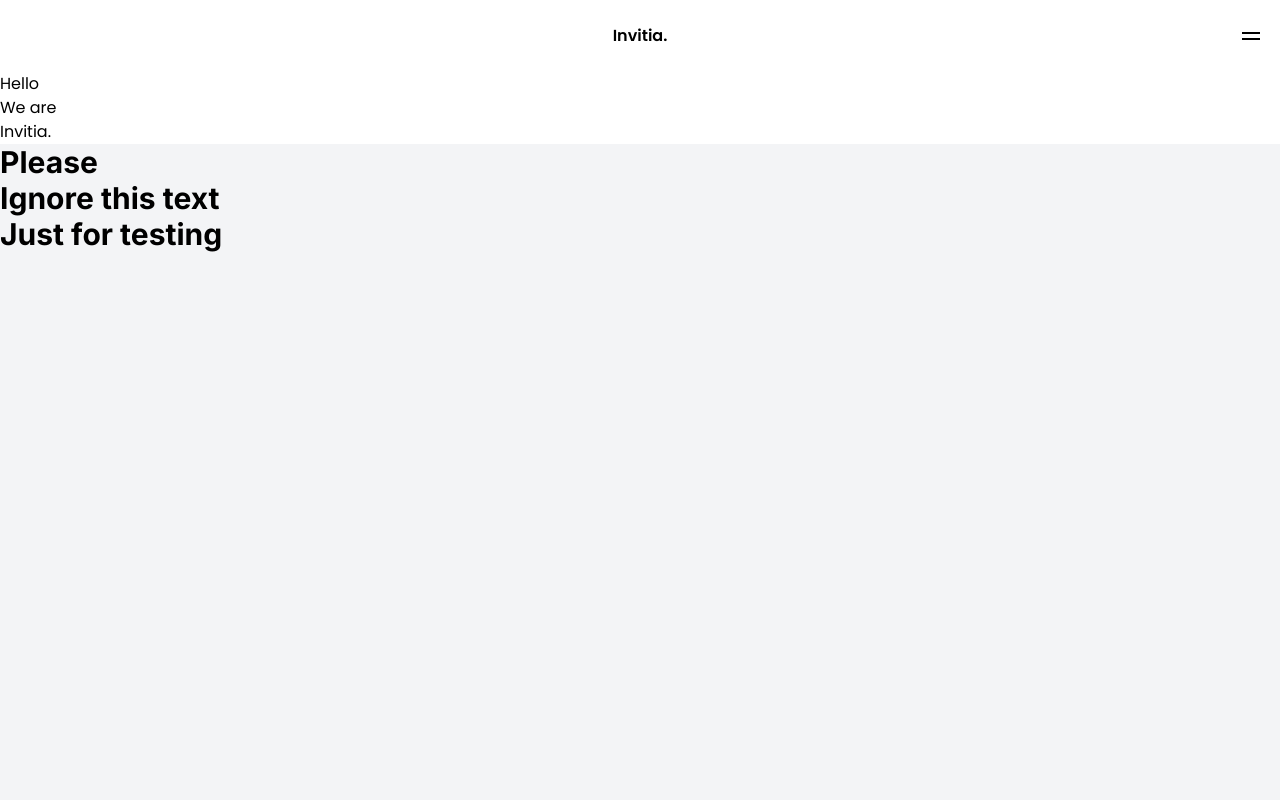
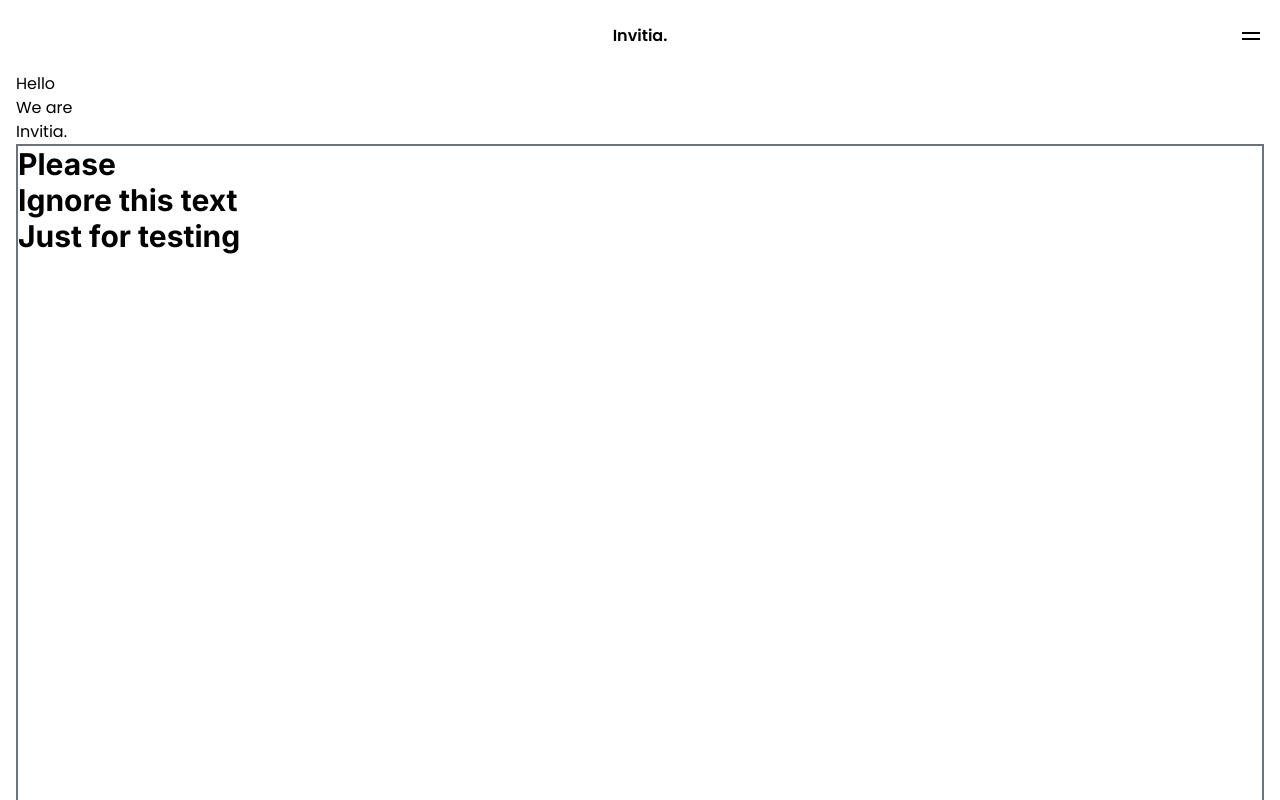
Before and after one commit to Refara08/invitia-landing-page-tailwindcss, a website: page public/index.html in a window 1280 px wide. Shown: the top 800 px of the page. Drawn offline with Linux system fonts and the light colour scheme.

Commit message:
not too important, just another setups

```diff
--- a/public/index.html
+++ b/public/index.html
@@ -62,7 +62,7 @@
     <!-- end of nav div -->
 
     <!-- start of main -->
-    <main>
+    <main class="container mx-auto px-4">
       <section id="fitur">
         <div>
           <!-- text hero -->
@@ -73,10 +73,9 @@
           </div>
         </div>
       </section>
-    </main>
-    <!-- end of main -->
 
-    <div class="bg-gray-100 h-[1000px] relative -z-10">
+      <!--ignore this, just for testing -->
+      <div class="h-[1000px] border-2 border-gray-500 relative -z-10">
         <div>
           <h1 class="font-bold font-inter text-3xl">Please</h1>
         </div>
@@ -87,6 +86,8 @@
           <h1 class="font-bold font-inter text-3xl">Just for testing</h1>
         </div>
       </div>
+    </main>
+    <!-- end of main -->
 
     <script src="app.js"></script>
   </body>
```
Also changed, not shown: public/css/style.css. Lines whose indentation alone changed are shown as unchanged.
